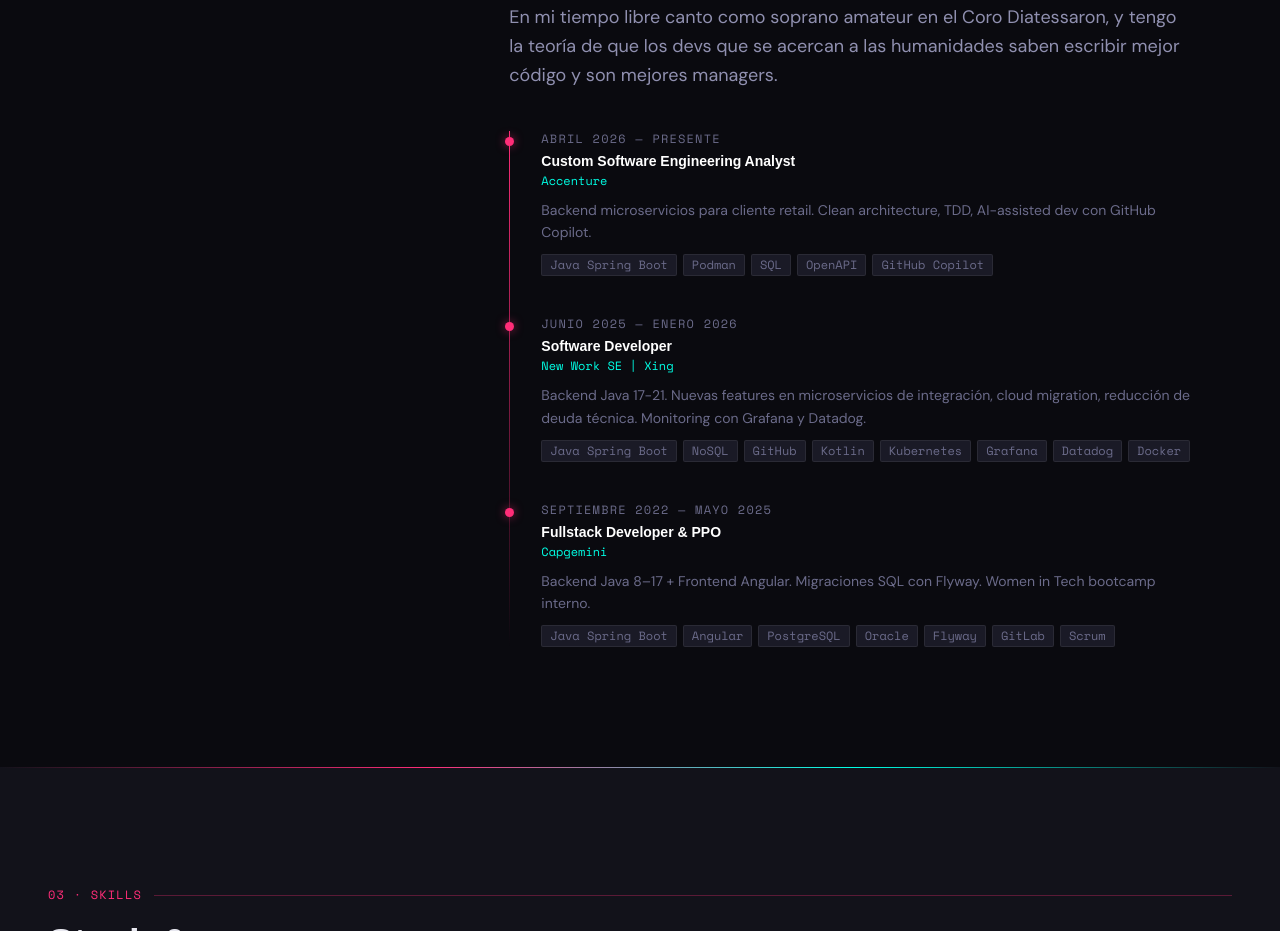
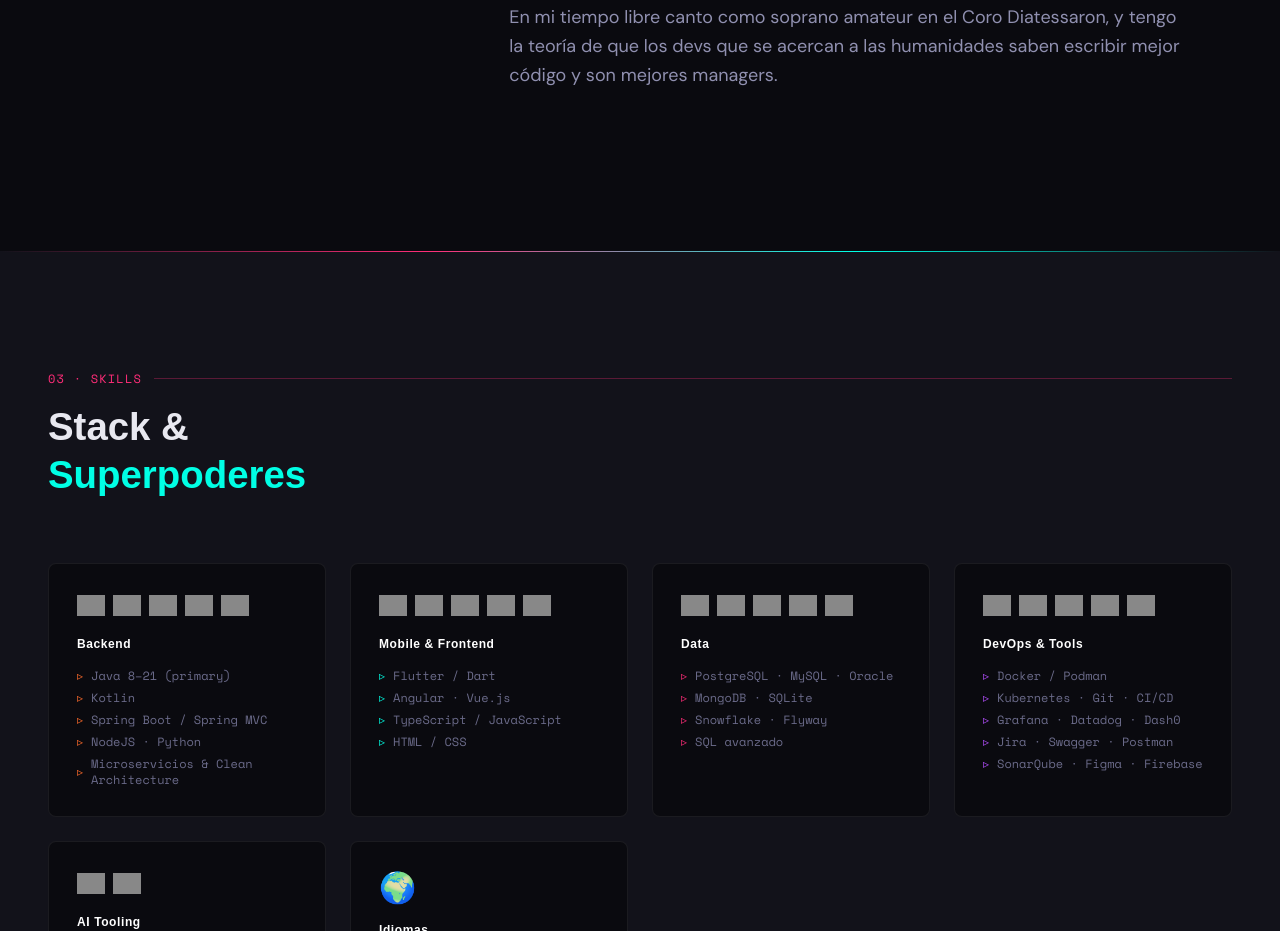
Before and after one commit to lapencadev/lapencadev.github.io, a React (Vite) app: page / in a window 1280 px wide. Shown: the part 2102-3033 px from the top of the page. Built offline with nearby package versions, Linux system fonts and the light colour scheme; grey boxes are pictures that could not be loaded; a web font is replaced by a local one.

Commit message:
timeline duplicado

```diff
--- a/src/components/About.jsx
+++ b/src/components/About.jsx
@@ -62,26 +62,6 @@
         <p className="text-lg leading-relaxed mb-10" style={{ color: '#9090b0' }}>
           Aunque en paralelo exploro distintas tecnologías y construyo apps con <strong className="text-white font-medium">Flutter</strong>, <span className="text-cyan">Python</span>, <span className="text-yellow">Docker</span>, <span className="text-purple">Observability</span>, <span className="text-pink">AI tools</span>, <span style={{ color: '#8cff82' }}>Frontend Frameworks</span> y lo que me echen. En mi tiempo libre canto como soprano amateur en el Coro Diatessaron, y tengo la teoría de que los devs que se acercan a las humanidades saben escribir mejor código y son mejores managers.
         </p>
-
-        {/* Timeline */}
-        <div className="relative" style={{ paddingLeft: 32 }}>
-          <div className="absolute left-0 top-0 bottom-0" style={{ width: 1, background: 'linear-gradient(to bottom, var(--neon-pink), transparent)' }} />
-          {experience.map((e, i) => (
-            <div key={i} className="relative pb-10 last:pb-0">
-              <div className="absolute rounded-full" style={{ left: -36, top: 6, width: 9, height: 9, background: 'var(--neon-pink)', boxShadow: '0 0 10px rgba(255,45,120,0.6)' }} />
-              <div className="font-mono text-xs mb-1" style={{ color: '#6b6b8a', letterSpacing: '0.1em' }}>{e.period}</div>
-              <div className="font-display font-bold text-sm text-white mb-0.5">{e.role}</div>
-              <div className="font-mono text-xs mb-2.5" style={{ color: 'var(--neon-cyan)' }}>{e.company}</div>
-              <div className="text-sm leading-relaxed mb-2.5" style={{ color: '#6b6b8a' }}>{e.desc}</div>
-              <div className="flex flex-wrap gap-1.5">
-                {e.chips.map(c => (
-                  <span key={c} className="font-mono text-xs px-2 py-0.5 rounded-sm border"
-                    style={{ background: '#1a1a26', color: '#6b6b8a', borderColor: 'rgba(255,255,255,0.07)' }}>{c}</span>
-                ))}
-              </div>
-            </div>
-          ))}
-        </div>
       </div>
     </section>
   )
```
